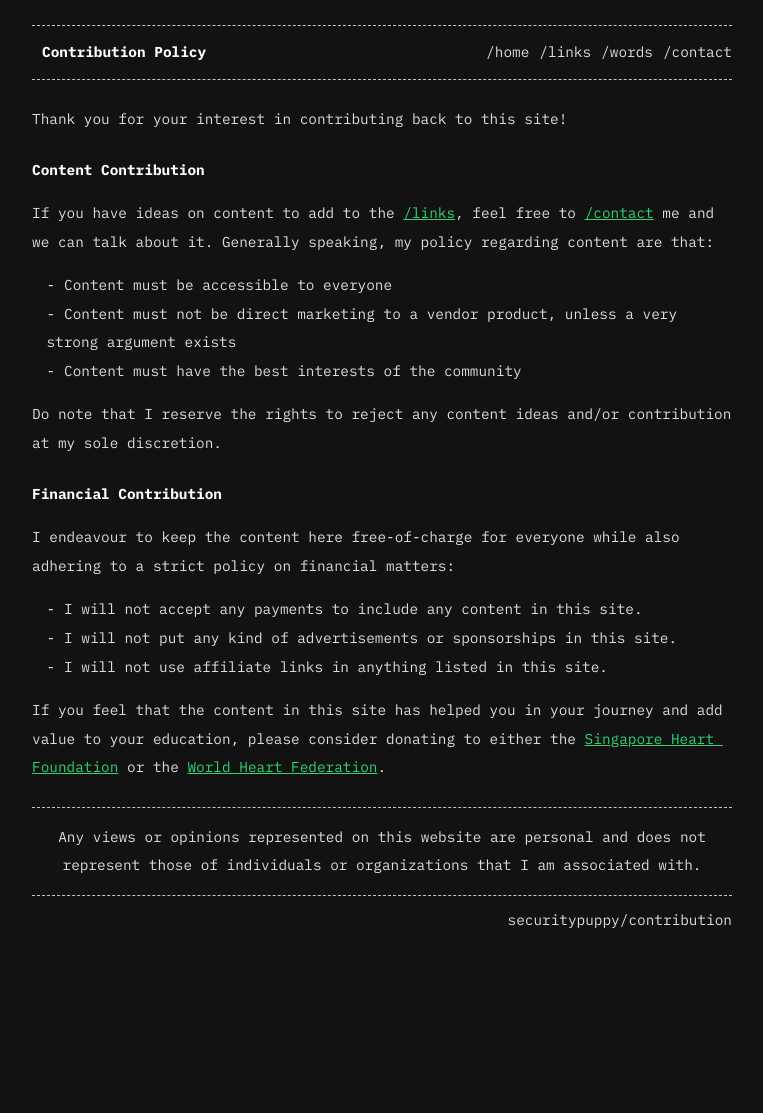
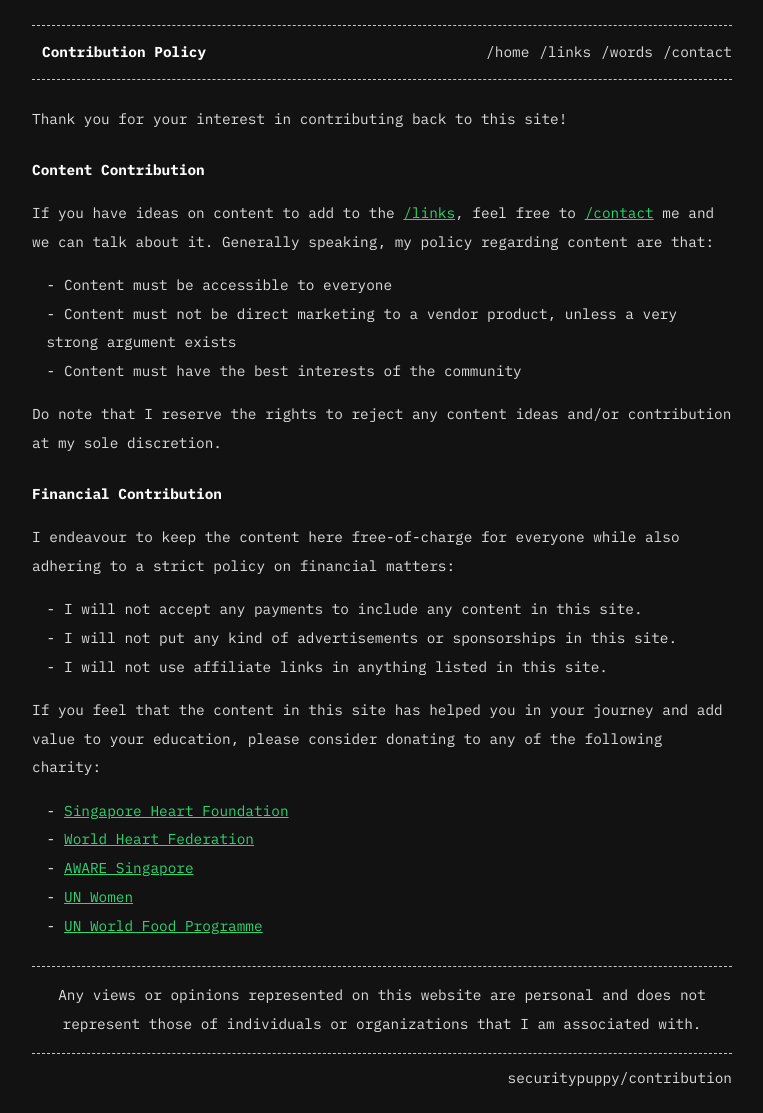
Before and after one commit to tanto259/securitypuppy, a Jekyll site: the page built from pages/contribution.md, in a window 1280 px wide. Shown: the whole page, without its empty margins (258-1021 px from the left). Built offline with Jekyll 4.4.1, drawn with Linux system fonts in a browser that asks for light colours; before the commit the page ends 954 px from its top, so only the background shows below that.

Commit message:
Update contact and contribution

```diff
--- a/pages/contribution.md
+++ b/pages/contribution.md
@@ -28,4 +28,10 @@ I endeavour to keep the content here free-of-charge for everyone while also adhe
 - I will not put any kind of advertisements or sponsorships in this site.
 - I will not use affiliate links in anything listed in this site.
 
-If you feel that the content in this site has helped you in your journey and add value to your education, please consider donating to either the [Singapore Heart Foundation](https://www.giving.sg/singapore-heart-foundation){:target="_blank"}{:rel="noopener noreferrer"} or the [World Heart Federation](https://world-heart-federation.org/donations/){:target="_blank"}{:rel="noopener noreferrer"}.
+If you feel that the content in this site has helped you in your journey and add value to your education, please consider donating to any of the following charity:
+
+- [Singapore Heart Foundation](https://www.giving.sg/singapore-heart-foundation){:target="_blank"}{:rel="noopener noreferrer"}
+- [World Heart Federation](https://world-heart-federation.org/donations/){:target="_blank"}{:rel="noopener noreferrer"}
+- [AWARE Singapore](https://aware.give.asia/){:target="_blank"}{:rel="noopener noreferrer"}
+- [UN Women](https://donate.unwomen.org/){:target="_blank"}{:rel="noopener noreferrer"}
+- [UN World Food Programme](https://donate.wfp.org/){:target="_blank"}{:rel="noopener noreferrer"}
```
Also changed, not shown: other parts of pages/contribution.md (+1 -1 lines), pages/contact.md (+2 -2 lines).
